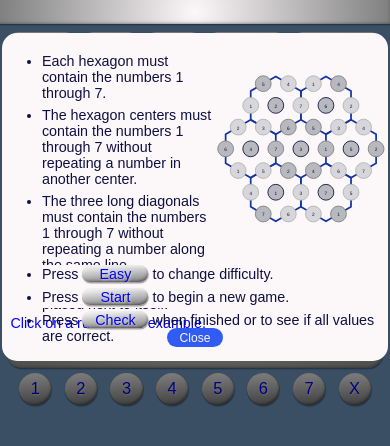
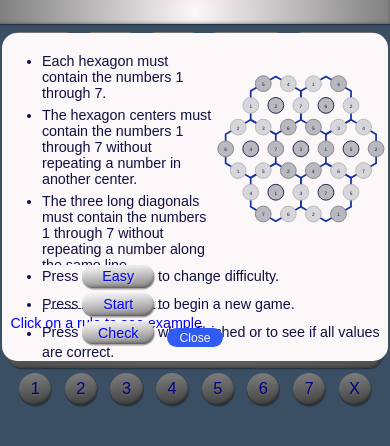
Before and after one commit to jderouin1969/game-app, a React (Vite) app: page / in a window 390 px wide. Both pictures are taken after a click on the button "Directions". Shown: the top 446 px of the page. Built offline with nearby package versions, Linux system fonts and the light colour scheme.

Commit message:
Made font more responsive

```diff
--- a/src/App.css
+++ b/src/App.css
@@ -38,6 +38,7 @@
   --text-lg: 1.1rem;
   --text-message: 1.7rem;
   --base-font: 16px;
+  --directionsHeight: .85;
 }
 html {
   height: 100%;
@@ -113,7 +114,7 @@ body {
   border: none;
   margin-top: 3rem;
   width: var(--gameSize);
-  height: calc(var(--gameSize) * .85);
+  height: calc(var(--gameSize) * var(--directionsHeight));
   display: grid;
   color: var(--fontDark);
   grid-template-columns: calc(var(--gameSize) * .55) calc(var(--gameSize) * .45);
@@ -158,8 +159,8 @@ body {
 }
 .example-button {
   font-size: var(--text-dialog);
-  width: 6rem;
-  height: 1.6rem;
+  width: calc(var(--text-dialog) * 5);
+  height:calc(var(--text-dialog) * 1.6);
   border-radius: 999px;
   border: none;
   outline: none;
--- a/src/App.jsx
+++ b/src/App.jsx
@@ -63,15 +63,18 @@ function HexaduGame(){
     }
     if (gameSize > 350){
       document.documentElement.style.setProperty('--base-font', '11px');
+      document.documentElement.style.setProperty('--directions-height', '.9');
       return;
     }
     if (gameSize > 300){
       document.documentElement.style.setProperty('--base-font', '10px');
       document.documentElement.style.setProperty('--text-dialog', '.8rem');
+      document.documentElement.style.setProperty('--directions-height', '.98');
       return;
     }
-    document.documentElement.style.setProperty('--base-font', '7px');
-    document.documentElement.style.setProperty('--text-dialog', '.65rem');
+    document.documentElement.style.setProperty('--base-font', '9px');
+    document.documentElement.style.setProperty('--text-dialog', '.7rem');
+
     return;
   }
   window.addEventListener('resize', setDynamicSize);
```
Also changed, not shown: 4 other files (tests, documents, lock files or other folders).
